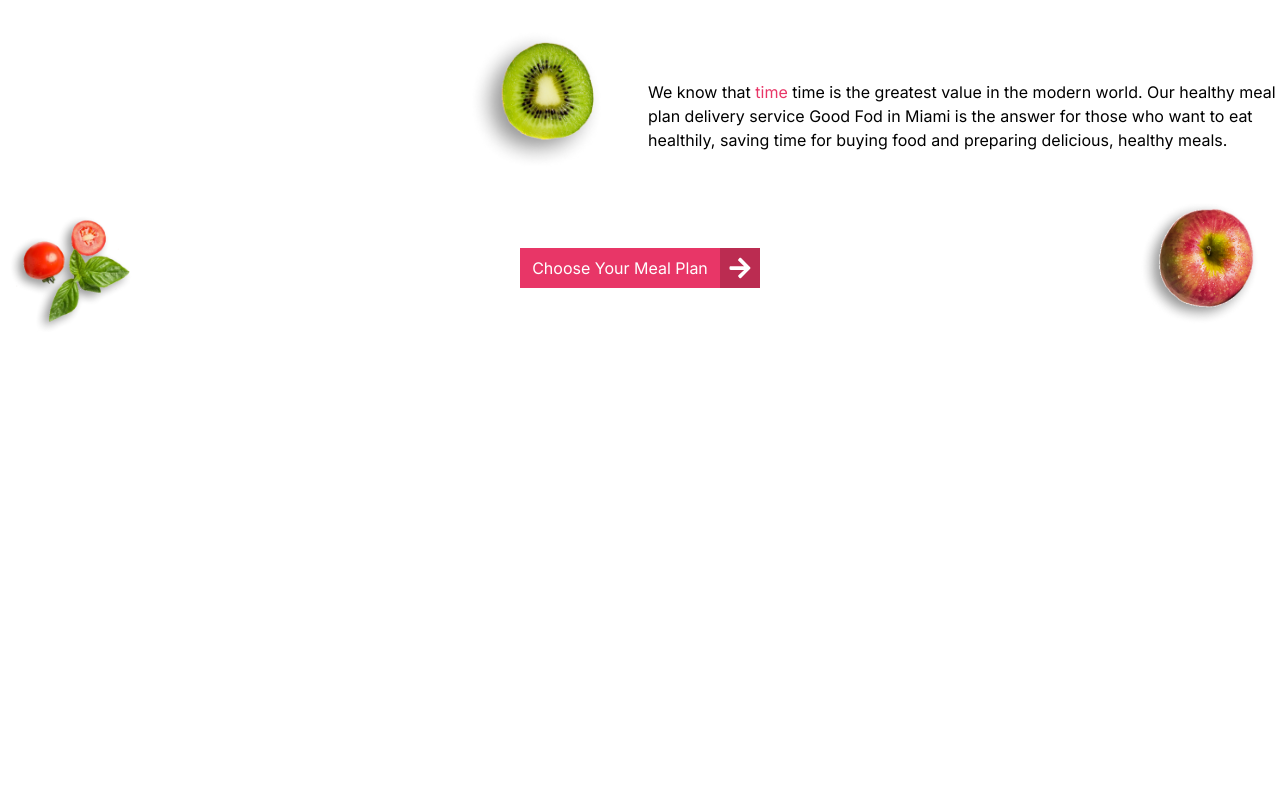
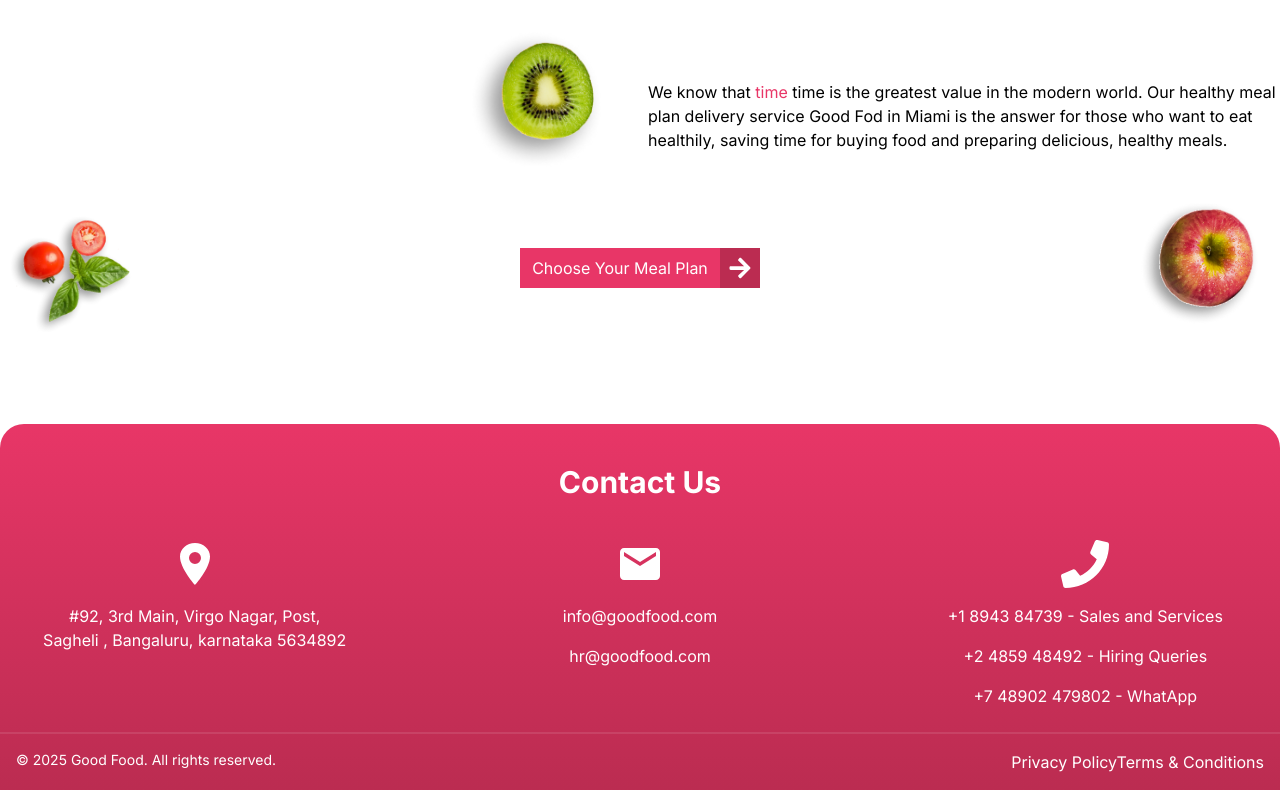
Before and after one commit to Joshuakibwage/good-food, a React (Vite) app: page / in a window 1280 px wide. Shown: the part 2649-3439 px from the top of the page. Before the commit the page ends 2993 px from the top, so only its background shows below. Built offline with nearby package versions, Linux system fonts and the light colour scheme; a web font is replaced by a local one.

Commit message:
Add footer component

```diff
--- a/src/App.jsx
+++ b/src/App.jsx
@@ -3,6 +3,7 @@ import Hero from "./pages/Hero";
 import Banner from "./components/Banner";
 import WhyChooseUs from "./components/WhyChooseUs"
 import AboutUs from "./components/AboutUs";
+import Footer from "./components/Footer";
 
  const App = () => {
    return (
@@ -13,6 +14,7 @@ import AboutUs from "./components/AboutUs";
       <WhyChooseUs />
       <AboutUs />
       <Banner />
+      <Footer />
      </div>
    )
  }
--- a/src/components/Footer.jsx
+++ b/src/components/Footer.jsx
@@ -1,8 +1,66 @@
-
+import {IoLocationSharp} from "react-icons/io5";
+import {MdEmail} from "react-icons/md"
+import { FaPhone } from "react-icons/fa";
 
 const Footer = () => {
   return (
-    <div>Footer</div>
+    <footer className="text-white mt-20 ">
+      <div className="container mx-auto bg-gradient-to-b from-primary to-primaryDark rounded-t-3xl">
+        {/* contact section */}
+        <div>
+          <h1 className="py-10 text-3xl font-bold text-yellow text-center">Contact Us</h1>
+          <div className="grid grid-cols-1 sm:grid-cols-2 md:grid-cols-3 gap-14 border-b-2 border-white/10
+          pb-6 ">
+            {/* contact section */}
+            <div className="text-center space-y-4">
+              <div className="flex justify-center">
+                <IoLocationSharp className="text-5xl" />
+              </div>
+              <p>
+                #92, 3rd Main, Virgo Nagar, Post, <br /> Sagheli , Bangaluru, karnataka 5634892
+              </p>
+            </div>
+            {/* email section */}
+            <div className="text-center space-y-4">
+              <div className="flex justify-center">
+                <MdEmail className="text-5xl" />
+              </div>
+              <p>
+                 info@goodfood.com
+              </p>
+              <p>
+                hr@goodfood.com
+              </p>
+            </div>
+            {/*  */}
+            <div className="text-center space-y-4">
+              <div className="flex justify-center">
+                <FaPhone className="text-5xl" />
+              </div>
+              <p>
+                 +1 8943 84739 - Sales and Services
+              </p>
+              <p>
+                +2 4859 48492 - Hiring Queries
+              </p>
+              <p>
+                +7 48902 479802 - WhatApp
+              </p>
+            </div>
+          </div>
+        </div>
+        {/* bottom footer section */}
+        <div className="flex justify-between px-4 py-4">
+          <p className="text-sm">
+            &copy; {new Date().getFullYear()} Good Food. All rights reserved.
+          </p>
+          <div>
+            <a href="#">Privacy Policy</a>
+            <a href="#">Terms & Conditions</a>
+          </div>
+        </div>
+      </div>
+    </footer>
   )
 }
 
```
